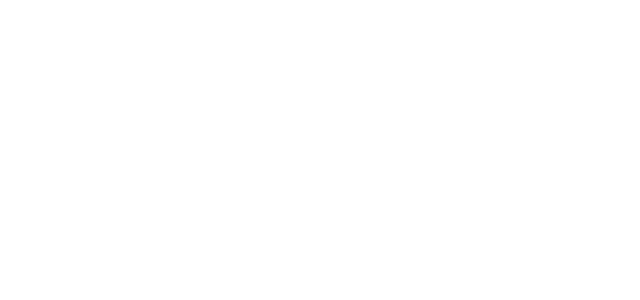
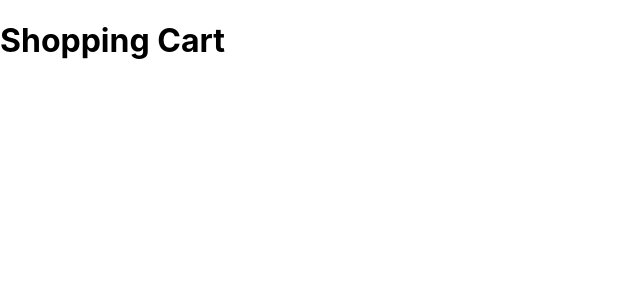
Before and after one commit to jw287962/shopping-cart, a React (Create React App) app: page /shop in a window 1280 px wide. Before the commit this address had no page. Shown: the top 300 px of the page, without its empty margins (0-640 px from the left). Built offline with nearby package versions, Linux system fonts and the light colour scheme.

Commit message:
made a shop componenet

```diff
--- a/src/RouteSwitch.js
+++ b/src/RouteSwitch.js
@@ -1,5 +1,6 @@
 import { BrowserRouter, Route, Routes } from 'react-router-dom';
 import App from './App'
+import { Shop } from './Shop';
 
 const RouteSwitch = () =>{
 
@@ -8,7 +9,7 @@
     <BrowserRouter>
         <Routes>
           <Route path='/' element={<App ></App>}></Route>
-          <Route ></Route>
+          <Route path='/shop' element={<Shop></Shop>} ></Route>
         </Routes>
     </BrowserRouter>
 
--- /dev/null
+++ b/src/Shop.js
@@ -0,0 +1,12 @@
+
+
+export const Shop = () => {
+  return (
+    <div>
+       <h1>Shopping Cart</h1>
+
+    </div>
+
+  )
+
+}
```
